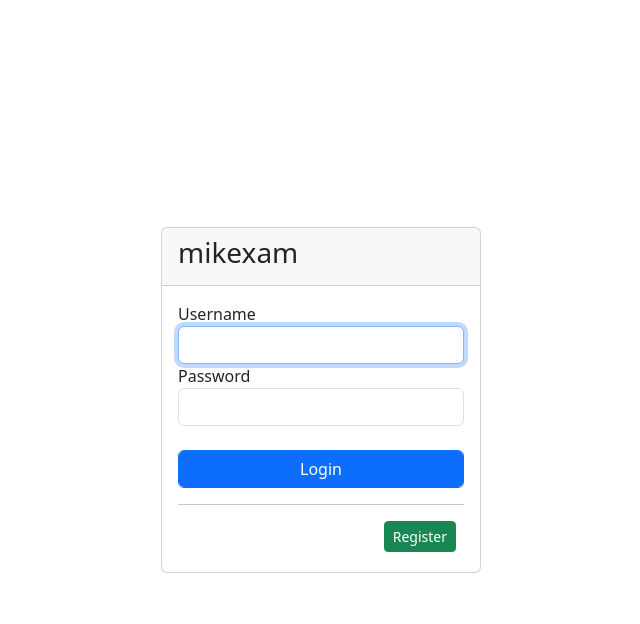
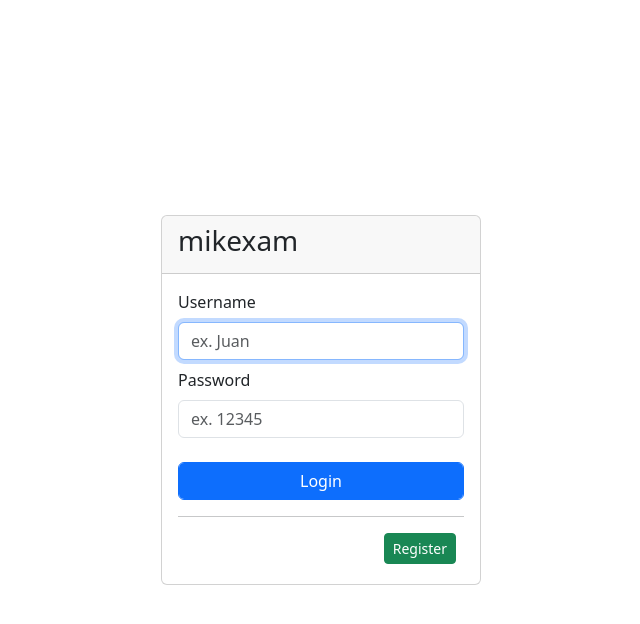
Before and after one commit to m1ch93l/mikexam, a PHP site: page / in a window 1280 px wide. Shown: the top 624 px of the page, without its empty margins (319-959 px from the left). Run offline with PHP 8.4, Linux system fonts and the light colour scheme.

Commit message:
Add placeholder and alert.

```diff
--- a/index.php
+++ b/index.php
@@ -21,12 +21,20 @@ if (isset($_SESSION['participant'])) {
                         <h3 class="card-title">mikexam</h3>
                     </div>
                     <div class="card-body">
+                        <?php if (isset($_SESSION['registered'])) { ?>
+                        <div class="alert alert-primary" role="alert">
+                            You have successfully registered.<br> Please login now!
+                        </div>
+                        <?php unset($_SESSION['registered']);
+                        } ?>
                         <form action="crud" method="post">
                             <div class="form-group">
-                                <label for="participant">Username</label>
-                                <input type="text" class="form-control" id="participant" name="participant" autofocus required>
-                                <label for="password">Password</label>
-                                <input type="text" class="form-control" id="password" name="password" required>
+                                <label for="participant" class="form-label">Username</label>
+                                <input placeholder="ex. Juan" type="text" class="form-control mb-2" id="participant"
+                                    name="participant" autofocus required>
+                                <label for="password" class="form-label">Password</label>
+                                <input placeholder="ex. 12345" type="text" class="form-control" id="password"
+                                    name="password" required>
                                 <br>
                                 <button type="submit" class="form-control btn btn-primary" name="login">
                                     Login
--- a/signup.php
+++ b/signup.php
@@ -25,9 +25,9 @@ if (isset($_SESSION['participant'])) {
                         <form action="crud" method="post">
                             <div class="form-group">
                                 <label for="participant">Username</label>
-                                <input type="text" class="form-control" id="participant" name="participant" autofocus required>
+                                <input placeholder="ex. Juan" type="text" class="form-control" id="participant" name="participant" autofocus required>
                                 <label for="password">Password</label>
-                                <input type="text" class="form-control" id="password" name="password" required>
+                                <input placeholder="ex. 12345" type="text" class="form-control" id="password" name="password" required>
                                 <label for="name">Full Name</label>
                                 <input type="text" class="form-control" id="name" name="name" required>
                                 <br>
```
